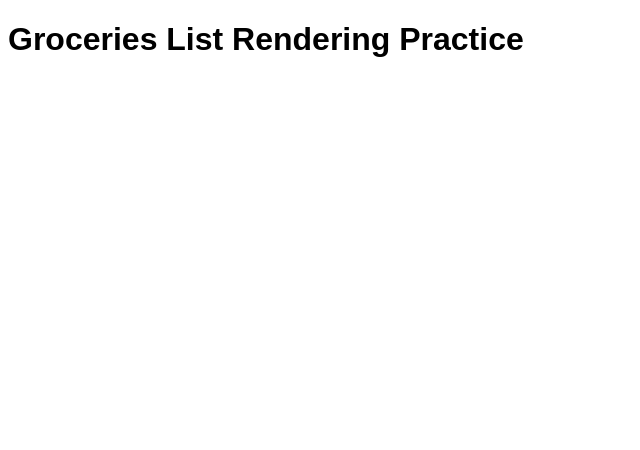
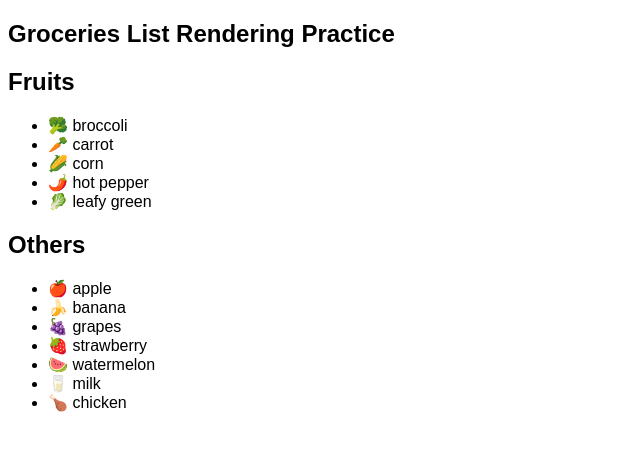
Before and after one commit to HaileyN3132/Study_React, a React (Vite) app in the folder react-playground/: page / in a window 1280 px wide. Shown: the top 450 px of the page, without its empty margins (0-640 px from the left). Built offline with nearby package versions, Linux system fonts and the light colour scheme.

Commit message:
Attempted Challenge 1 Rendering List

```diff
--- a/react-playground/src/data/groceriesData.js
+++ b/react-playground/src/data/groceriesData.js
@@ -59,4 +59,16 @@ export default [
     type: "fruit",
     emoji: "🍉",
   },
+  {
+    id: 11,
+    name: "milk",
+    type: "diary",
+    emoji: "🥛",
+  },
+  {
+    id: 12,
+    name: "chicken",
+    type: "protein",
+    emoji: "🍗",
+  },
 ];
--- a/react-playground/src/practices/RenderingList.jsx
+++ b/react-playground/src/practices/RenderingList.jsx
@@ -1,5 +1,39 @@
 import groceriesData from "../data/groceriesData";
 
+/*
+    Challenge 1: Split a groceries into 2 lists
+
+*/
+
+function Item({ name, emoji }) {
+  return (
+    <li>
+      {emoji} {name}
+    </li>
+  );
+}
+
 export default function RenderingList() {
-  return <h1>Groceries List Rendering Practice</h1>;
+  const keyword = "vegetable";
+  let filteredList = groceriesData.filter((item) => item.type === keyword);
+  let remainList = groceriesData.filter((item) => item.type !== keyword);
+
+  let fruits = filteredList.map((fruit) => (
+    <Item key={fruit.id} name={fruit.name} emoji={fruit.emoji} />
+  ));
+
+  let remain = remainList.map((item) => (
+    <Item id={item.id} name={item.name} emoji={item.emoji} />
+  ));
+  return (
+    <section>
+      <h1>Groceries List Rendering Practice</h1>
+
+      <h2>Fruits</h2>
+      <ul>{fruits}</ul>
+
+      <h2>Others </h2>
+      <ul>{remain}</ul>
+    </section>
+  );
 }
```
